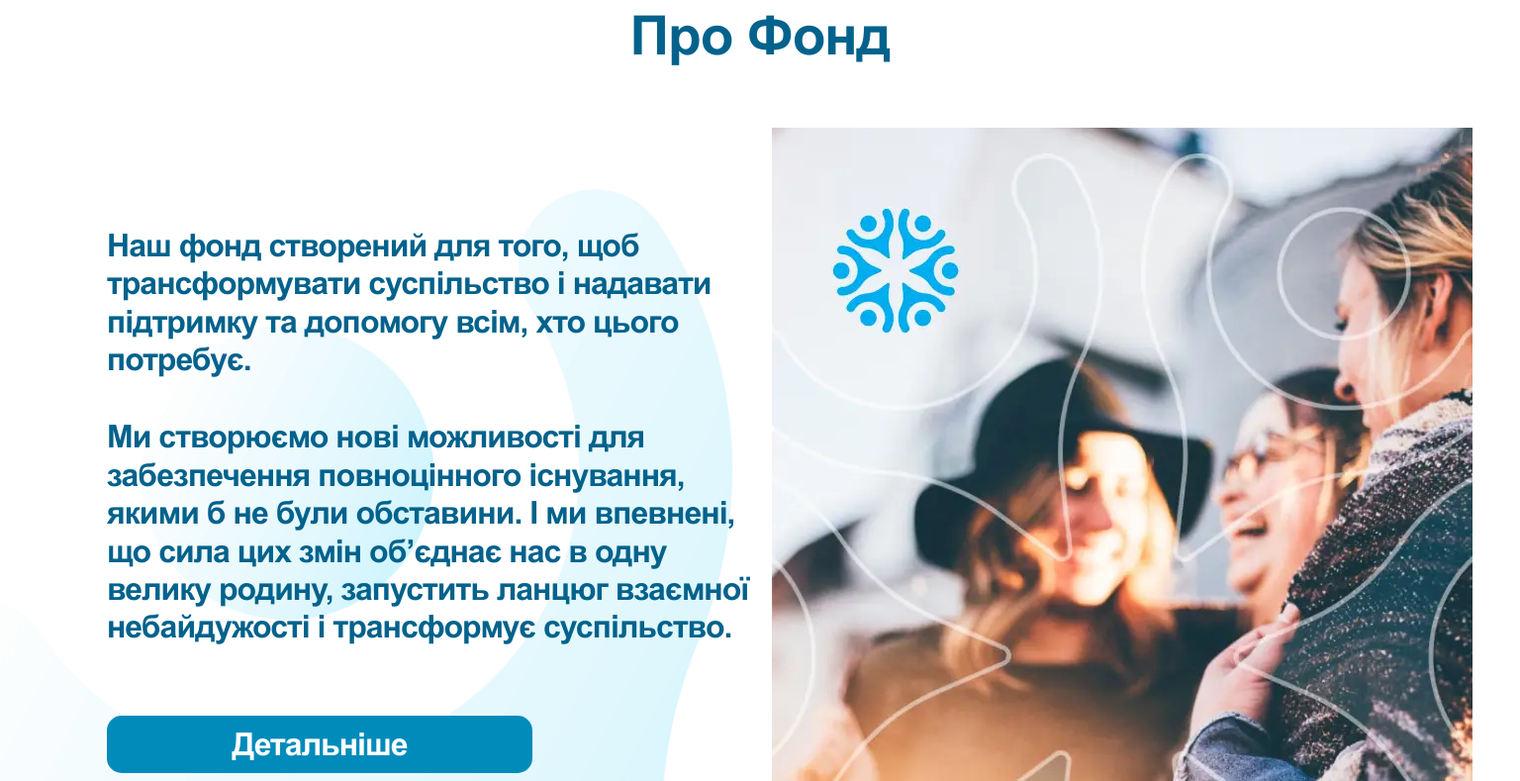
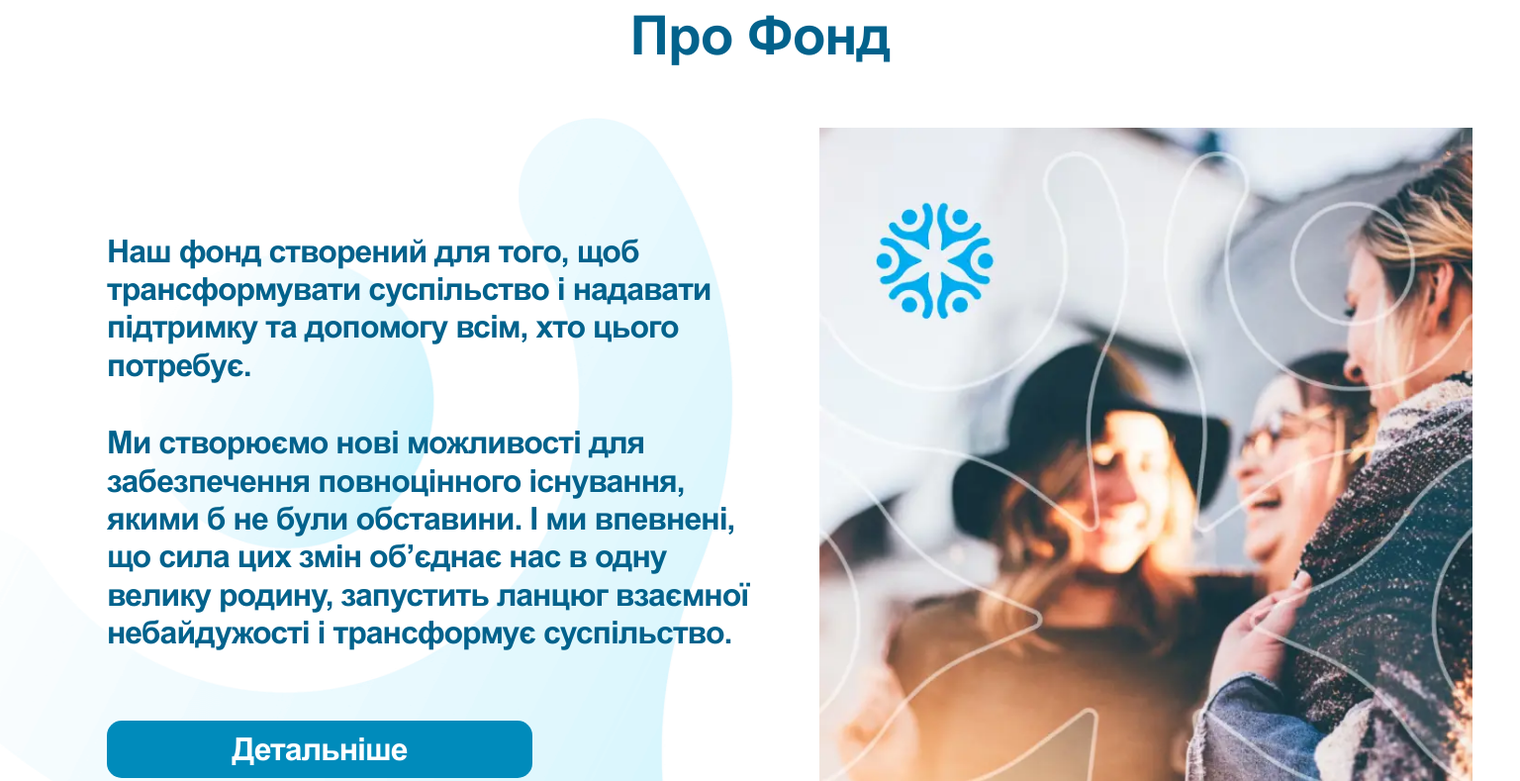
Before and after one commit to v-lavs/bf-g, a website: page index.html in a window 1536 px wide. Shown: the part 1497-2286 px from the top of the page at 99% size. Drawn offline with Linux system fonts and the light colour scheme.

```diff
--- a/src/scss/layout/section/section-about.scss
+++ b/src/scss/layout/section/section-about.scss
@@ -11,6 +11,10 @@
   .part_left,
   .part_right {
     width: 50%;
+  }
+
+  .d-flex {
+    align-items: center;
   }
 
   .section__img {
@@ -29,7 +33,7 @@
   }
 
   .section__content {
-    padding-top: 100px;
+    //padding-top: 100px;
     font-weight: 700;
   }
 }
@@ -40,29 +44,33 @@
     left: auto;
   }
 }
-@media only screen and (min-width: 1441px){
+
+@media only screen and (min-width: 1441px) {
   .section-about {
-    .section__img{
+    .section__img {
       display: flex;
       justify-content: flex-end;
       left: 36px;
-      //min-height: 0;
-      img{
+
+      img {
         position: relative;
+        width: 100%;
       }
     }
   }
   .charity {
     .section__img img {
       right: 24px;
-      left: auto;
+      left: 0;
     }
+
     .section__img {
       justify-content: normal;
       left: -36px;
     }
   }
 }
+
 @media only screen and (max-width: 1440px) {
   .section-about {
     .btn {
@@ -70,7 +78,6 @@
     }
 
     .section__img {
-      //min-height: 0;
       padding-top: 62%;
     }
   }
@@ -79,7 +86,7 @@
 @include respond-to($md) {
   .section-about {
     .section__content {
-      padding-top: 50px;
+      //padding-top: 50px;
     }
 
     .btn {
@@ -96,6 +103,7 @@
       max-width: 480px;
       width: 100%;
       margin: 0 auto 0;
+      padding-top: 50px;
     }
 
     .d-flex {
@@ -130,9 +138,11 @@
       width: 100%;
       max-width: 360px;
     }
+
     .section__content {
       padding-top: 30px;
     }
+
     .btn_md {
       min-width: 200px;
       width: auto;
```
Also changed, not shown: dist/main.css.
